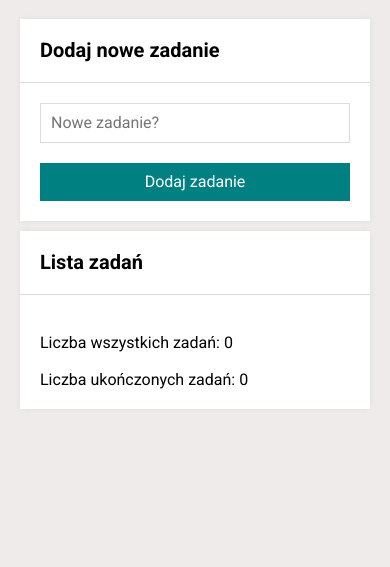
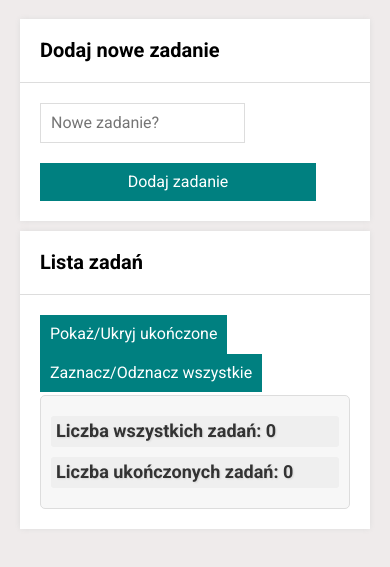
Before and after one commit to batsnuff/ToDo, a plain HTML site: page index.html in a window 390 px wide. Shown: the part 81-648 px from the top of the page. Drawn offline with Linux system fonts and the light colour scheme.

Commit message:
module 7 practice

```diff
--- a/css/container.css
+++ b/css/container.css
@@ -3,3 +3,22 @@
     padding: 20px;
     margin: 0 auto;
 }
+
+.stats-text {
+    font-size: 18px;
+    margin: 10px 0;
+    font-weight: bold;
+    color: #333;
+    text-shadow: 1px 1px 2px rgba(0, 0, 0, 0.1);
+    background-color: #efefef;
+    padding: 5px;
+    border-radius: 3px;
+}
+
+.stats-style {
+    padding: 10px;
+    margin-top: 3px;
+    background-color: #f7f7f7;
+    border: 1px solid #ddd;
+    border-radius: 5px;
+}
--- a/css/form.css
+++ b/css/form.css
@@ -17,15 +17,23 @@
 
 .form__button {
   padding: 10px;
+  margin-right: 34px;
   background: #008080;
   color: white;
   border: none;
+  transition: transform 2s ease, scale 2s ease;
+  position: relative;
 }
 
 .form__button:hover {
-  background: #00b3b3;
+  transform: translateY(-20px) scale(1.4);
 }
 
 .form__button:active {
-  background: #00e6e6;
+  animation: button-flash 0.3s ease 3;
 }
+
+@keyframes button-flash {
+  0%, 100% { background: #ff0000; }
+  50% { background: white; }
+}
--- a/css/tasks.css
+++ b/css/tasks.css
@@ -23,6 +23,7 @@
   width: 30px;
   height: 30px;
   padding: 0;
+  transition: background 0.2s ease, transform 0.1s ease;
 }
 
 .tasks__button--done {
@@ -31,10 +32,13 @@
 
 .tasks__button--done:hover {
   background: #20b120;
+  transform: scale(1.2);
 }
 
 .tasks__button--done:active {
   background: #2cd82c;
+  transform: scale(0.9);
+  box-shadow: 0 0 8px red;
 }
 
 .tasks__button--remove {
@@ -43,8 +47,11 @@
 
 .tasks__button--remove:hover {
   background: #e0153d;
+  transform: scale(1.2);
 }
 
 .tasks__button--remove:active {
   background: #ed3b5f;
+  transform: scale(0.9);
+  box-shadow: 0 0 8px green;
 }
--- a/index.html
+++ b/index.html
@@ -31,14 +31,18 @@
         <h2 class="section__header">Dodaj nowe zadanie</h2>
         <div class="section__body">
           <form class="form js-form">
-            <input class="form__input js-newTask" placeholder="Nowe zadanie?" />
-            <button class="form__button">Dodaj zadanie</button>
+              <label>
+                  <input class="form__input js-newTask" placeholder="Nowe zadanie?" />
+              </label>
+              <button class="form__button">Dodaj zadanie</button>
           </form>
         </div>
       </section>
       <section class="section">
         <h2 class="section__header">Lista zadań</h2>
         <div class="section__body">
+          <button class="form__button js-toggle-completed-tasks">Pokaż/Ukryj ukończone</button>
+          <button class="form__button js-toggle-all-tasks">Zaznacz/Odznacz wszystkie</button>
           <ul class="tasks js-tasks"></ul>
           <div class="js-stats"></div>
         </div>
--- a/js/script.js
+++ b/js/script.js
@@ -1,17 +1,32 @@
-const tasks = [];
+let tasks = [];
+let hideCompletedTasks = false;
+
+const toggleAllTasks = () => {
+  const allDone = tasks.every(task => task.done);
+  tasks = tasks.map(task => ({ ...task, done: !allDone }));
+  render();
+};
+
+const toggleCompletedTasks = () => {
+  hideCompletedTasks = !hideCompletedTasks;
+  render();
+};
 
 const addNewTask = (newTaskContent) => {
-  tasks.push({ content: newTaskContent, done: false });
+  tasks = [...tasks, { content: newTaskContent, done: false }];
   render();
 };
 
 const removeTask = (index) => {
-  tasks.splice(index, 1);
+  tasks = tasks.filter((_, taskIndex) => taskIndex !== index);
   render();
 };
 
 const toggleTaskDone = (index) => {
-  tasks[index].done = !tasks[index].done;
+  tasks = tasks.map((task, taskIndex) => taskIndex === index
+    ? { ...task, done: !task.done }
+    : task
+  );
   render();
 };
 
@@ -31,12 +46,16 @@ const bindEvents = () => {
       toggleTaskDone(index);
     });
   });
+
+  document.querySelector(".js-toggle-completed-tasks").addEventListener("click", toggleCompletedTasks);
+  document.querySelector(".js-toggle-all-tasks").addEventListener("click", toggleAllTasks);
 };
 
 const renderTask = () => {
   let tasksListContent = "";
 
   for (const task of tasks) {
+    if (!hideCompletedTasks || !task.done) {
       tasksListContent += `
         <li class="tasks__item js__task">
           <button class="tasks__button tasks__button--done js-done">${task.done ? "✓" : ""}</button>
@@ -45,22 +64,37 @@ const renderTask = () => {
         </li>
       `;
     }
+  }
 
   document.querySelector(".js-tasks").innerHTML = tasksListContent;
   bindEvents();
 };
 
 const renderStats = () => {
-  document.querySelector(".js-stats").innerText = `
-    Liczba wszystkich zadań: ${tasks.length}\n
-    Liczba ukończonych zadań: ${tasks.filter((task) => task.done).length}
+  const statsContainer = document.querySelector(".js-stats");
+  statsContainer.innerHTML = `
+    <div class="stats-text">Liczba wszystkich zadań: ${tasks.length}</div>
+    <div class="stats-text">Liczba ukończonych zadań: ${tasks.filter((task) => task.done).length}</div>
   `;
+  statsContainer.classList.add("stats-style");
+};
+
+const updateToggleCompletedTasksButton = () => {
+  const toggleCompletedTasksButton = document.querySelector(".js-toggle-completed-tasks");
+  const allDone = tasks.length > 0 && tasks.every(task => task.done);
+
+  if (allDone) {
+    toggleCompletedTasksButton.style.display = "none";
+  } else {
+    toggleCompletedTasksButton.style.display = "inline-block";
+  }
 };
 
 const render = () => {
   bindEvents();
   renderTask();
   renderStats();
+  updateToggleCompletedTasksButton();
 };
 
 const onFormSubmit = (event) => {
```
Also changed, not shown: .fleet/run.json (added). Lines whose indentation alone changed are shown as unchanged.
